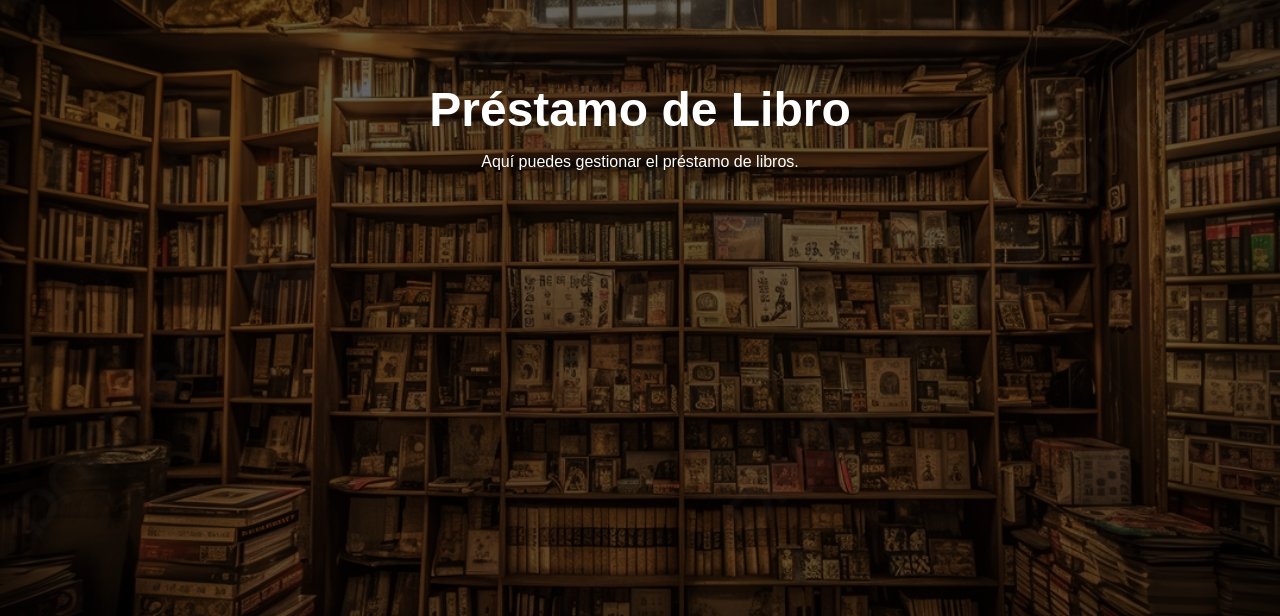
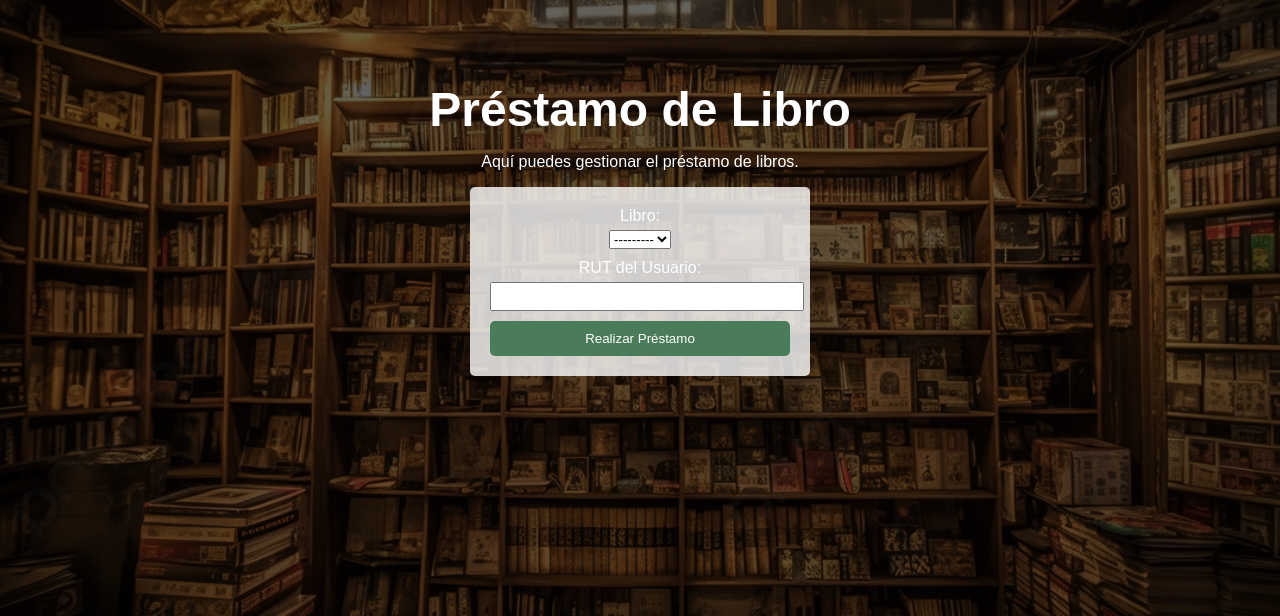
Before and after one commit to OddKing/DjangoBiblioteca, a Django app: page /prestamo/ in a window 1280 px wide. Shown: the part 90-706 px from the top of the page. Run offline with Django 5.2, Linux system fonts and the light colour scheme; the visitor is signed in with stand-in values (Sample User, id 1); data that the repository does not hold is empty.

Commit message:
mas weas

```diff
--- /dev/null
+++ b/prestamo/forms.py
@@ -0,0 +1,68 @@
+from django import forms
+from .models import Prestamo, Libro, Usuario, Estado
+from django.core.exceptions import ValidationError
+from django.utils import timezone
+from datetime import timedelta
+
+class PrestamoForm(forms.ModelForm):
+    codigoLibro = forms.ModelChoiceField(
+        queryset=Libro.objects.all(),
+        label="Libro",
+        widget=forms.Select(attrs={'class': 'form-control'})
+    )
+    RUT_usuario = forms.CharField(
+        max_length=15,
+        label="RUT del Usuario",
+        widget=forms.TextInput(attrs={'class': 'form-control'})
+    )
+
+    class Meta:
+        model = Prestamo
+        fields = ['codigoLibro', 'RUT_usuario']
+
+    def clean_RUT_usuario(self):
+        rut = self.cleaned_data.get('RUT_usuario')
+        try:
+            usuario = Usuario.objects.get(RUT=rut)
+            if not usuario.puede_pedir_prestado():
+                raise ValidationError("El usuario ha alcanzado el límite de préstamos permitidos.")
+            return usuario
+        except Usuario.DoesNotExist:
+            raise ValidationError("No se encontró un usuario con este RUT.")
+
+    def clean(self):
+        cleaned_data = super().clean()
+        libro = cleaned_data.get('codigoLibro')
+
+        if libro:
+            stock = libro.stocklibro
+            if not stock.esta_disponible():
+                raise ValidationError("El libro no está disponible para préstamo.")
+
+        return cleaned_data
+
+    def save(self, commit=True):
+        prestamo = super().save(commit=False)
+        prestamo.RUTUsuario = self.cleaned_data['RUT_usuario']
+
+        # Establecer la fecha de préstamo
+        prestamo.fechaPrestamo = timezone.now().date()
+
+        # Calcular la fecha de vencimiento
+        tipo_usuario = prestamo.RUTUsuario.idTipoUsuario.TipoUsuario.lower()
+        if tipo_usuario == 'alumno':
+            dias_prestamo = 7
+        elif tipo_usuario == 'docente':
+            dias_prestamo = 20
+        else:
+            dias_prestamo = 7  # Valor por defecto
+
+        prestamo.fechaVencimiento = prestamo.fechaPrestamo + timedelta(days=dias_prestamo)
+
+        # Asignar el estado "Activo" al préstamo
+        estado_activo = Estado.objects.get(estado='Activo')
+        prestamo.idEstado = estado_activo
+
+        if commit:
+            prestamo.save()
+        return prestamo
--- a/prestamo/templates/prestamo_libro.html
+++ b/prestamo/templates/prestamo_libro.html
@@ -3,5 +3,29 @@
 {% block content %}
 <h1>Préstamo de Libro</h1>
 <p>Aquí puedes gestionar el préstamo de libros.</p>
-<!-- Agrega aquí el formulario o la lógica para préstamos -->
+
+{% if messages %}
+<ul class="messages">
+    {% for message in messages %}
+    <li{% if message.tags %} class="{{ message.tags }}"{% endif %}>{{ message }}</li>
+    {% endfor %}
+</ul>
+{% endif %}
+
+<form method="post">
+    {% csrf_token %}
+    {{ form.non_field_errors }}
+    <div class="form-group">
+        {{ form.codigoLibro.errors }}
+        <label for="{{ form.codigoLibro.id_for_label }}">Libro:</label>
+        {{ form.codigoLibro }}
+    </div>
+    <div class="form-group">
+        {{ form.RUT_usuario.errors }}
+        <label for="{{ form.RUT_usuario.id_for_label }}">RUT del Usuario:</label>
+        {{ form.RUT_usuario }}
+    </div>
+    <button type="submit" class="btn btn-primary">Realizar Préstamo</button>
+</form>
+
 {% endblock %}
--- a/prestamo/views.py
+++ b/prestamo/views.py
@@ -4,6 +4,9 @@ from django.contrib.auth.decorators import login_required, user_passes_test
 from django.contrib.auth import authenticate, login, logout
 from .models import Prestamo, TipoUsuario
 from django.utils import timezone
+from .forms import PrestamoForm
+from django.contrib import messages
+from django.db import transaction
 
 @login_required
 def index(request):
@@ -14,8 +17,20 @@ def index(request):
 
 @login_required
 def prestamo_libro(request):
-    return render(request, 'prestamo_libro.html')
+    if request.method == 'POST':
+        form = PrestamoForm(request.POST)
+        if form.is_valid():
+            try:
+                with transaction.atomic():
+                    prestamo = form.save()
+                    messages.success(request, "Préstamo realizado con éxito.")
+                return redirect('index')  # o a donde quieras redirigir después del préstamo
+            except Exception as e:
+                messages.error(request, f"Error al realizar el préstamo: {str(e)}")
+    else:
+        form = PrestamoForm()
 
+    return render(request, 'prestamo_libro.html', {'form': form})
 @login_required
 def admin_biblioteca(request):
     return render(request, 'admin_biblioteca.html')
```
Also changed, not shown: prestamo/templates/prestamo_confirmacion.html (added, +16 -0 lines).
